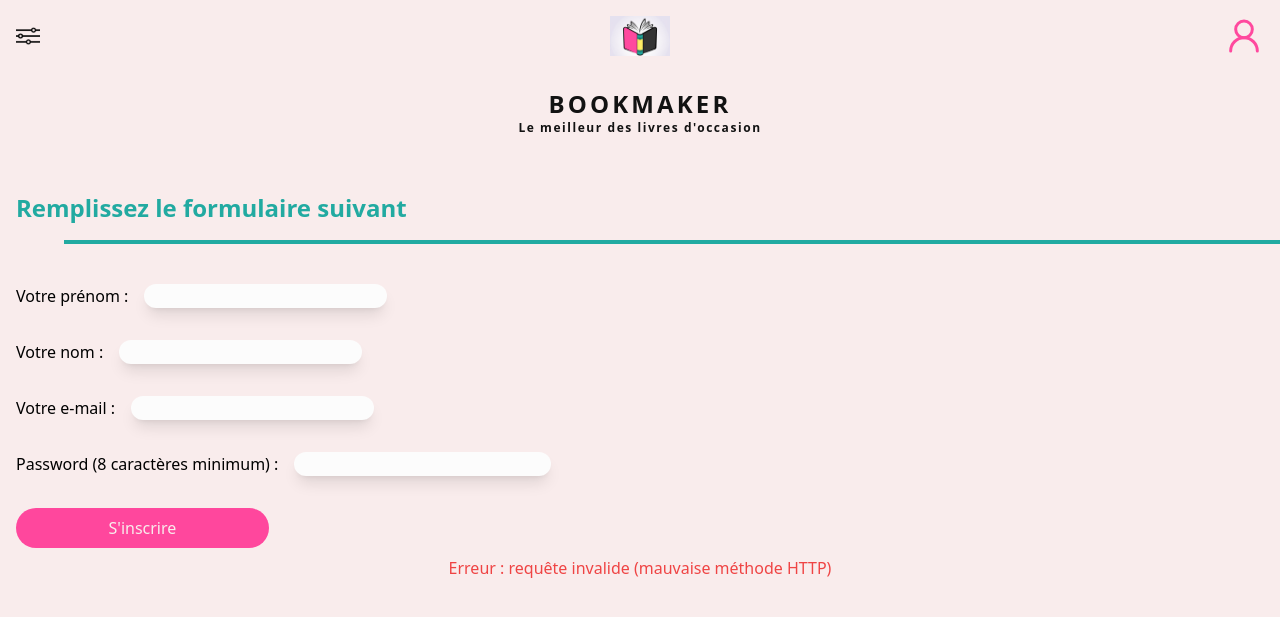
After one commit to Esteranodin/G404_TPsolo_Fil-Rouge, a PHP site: page /public/inscription.php?error=invalidRequest in a window 1280 px wide; the page is wider, and only the part inside the window is pictured. The commit adds this page. Shown: the top 617 px of that part. Run offline with PHP 8.4, Linux system fonts and the light colour scheme.

Commit message:
ADD: page co

```diff
--- a/assets/css/output.css
+++ b/assets/css/output.css
@@ -711,6 +747,10 @@ video {
 
 .w-full{
   width: 100%;
+}
+
+.w-\[20\%\]{
+  width: 20%;
 }
 
 .cursor-pointer{
@@ -810,6 +866,11 @@ video {
   border-color: hsl(176 67 40 / var(--tw-border-opacity, 1));
 }
 
+.border-primary-grey{
+  --tw-border-opacity: 1;
+  border-color: hsl(0 0 20 / var(--tw-border-opacity, 1));
+}
+
 .bg-neutral-black{
   --tw-bg-opacity: 1;
   background-color: hsl(0 0 7 / var(--tw-bg-opacity, 1));
@@ -821,6 +882,11 @@ video {
 }
 
 .bg-neutral-white{
+  --tw-bg-opacity: 1;
+  background-color: hsl(0 0 99 / var(--tw-bg-opacity, 1));
+}
+
+.bg-neutral-white-off{
   --tw-bg-opacity: 1;
   background-color: hsl(0 52 95 / var(--tw-bg-opacity, 1));
 }
@@ -888,6 +964,16 @@ video {
 .py-1{
   padding-top: 0.25rem;
   padding-bottom: 0.25rem;
+}
+
+.py-2{
+  padding-top: 0.5rem;
+  padding-bottom: 0.5rem;
+}
+
+.px-2{
+  padding-left: 0.5rem;
+  padding-right: 0.5rem;
 }
 
 .py-4{
@@ -903,16 +989,20 @@ video {
   padding-bottom: 0.5rem;
 }
 
-.pl-2{
-  padding-left: 0.5rem;
-}
-
 .pl-4{
   padding-left: 1rem;
 }
 
+.ps-3{
+  padding-inline-start: 0.75rem;
+}
+
 .ps-6{
   padding-inline-start: 1.5rem;
+}
+
+.pt-10{
+  padding-top: 2.5rem;
 }
 
 .pt-20{
@@ -921,6 +1011,26 @@ video {
 
 .pt-4{
   padding-top: 1rem;
+}
+
+.pl-10{
+  padding-left: 2.5rem;
+}
+
+.pl-2{
+  padding-left: 0.5rem;
+}
+
+.pb-4{
+  padding-bottom: 1rem;
+}
+
+.pb-3{
+  padding-bottom: 0.75rem;
+}
+
+.pt-3{
+  padding-top: 0.75rem;
 }
 
 .text-center{
@@ -977,9 +1087,14 @@ video {
   color: hsl(0 0 7 / var(--tw-text-opacity, 1));
 }
 
-.text-neutral-white{
+.text-neutral-white-off{
   --tw-text-opacity: 1;
   color: hsl(0 52 95 / var(--tw-text-opacity, 1));
+}
+
+.text-primary-blue{
+  --tw-text-opacity: 1;
+  color: hsl(176 67 40 / var(--tw-text-opacity, 1));
 }
 
 .text-primary-grey{
@@ -992,9 +1107,24 @@ video {
   color: hsl(332 100 64 / var(--tw-text-opacity, 1));
 }
 
+.text-gray-300{
+  --tw-text-opacity: 1;
+  color: rgb(209 213 219 / var(--tw-text-opacity, 1));
+}
+
 .text-white{
   --tw-text-opacity: 1;
   color: rgb(255 255 255 / var(--tw-text-opacity, 1));
+}
+
+.text-neutral-white{
+  --tw-text-opacity: 1;
+  color: hsl(0 0 99 / var(--tw-text-opacity, 1));
+}
+
+.text-red-500{
+  --tw-text-opacity: 1;
+  color: rgb(239 68 68 / var(--tw-text-opacity, 1));
 }
 
 .placeholder-primary-grey::-moz-placeholder{
--- a/memo.txt
+++ b/memo.txt
@@ -4,4 +4,6 @@ Si le temsp pedt refactorisation :
     - script pour hidden les éléments du header suivant endroit où l'on se trouve, comme icone de connexion sur page de connexion
 
 
+Améliorer design nav barre comme grosseur logo > au reste + rond
+
 penser a merge le main sur de branches que je retravaille dessus
--- a/public/components/header.php
+++ b/public/components/header.php
@@ -1,5 +1,5 @@
 <?php
-// session_start();
+session_start();
 
 // Pour chemin absolu
 // $basePath = $_SERVER['DOCUMENT_ROOT'] . '/wamp_G404/G404_TPsolo_Fil-Rouge';
--- /dev/null
+++ b/public/inscription.php
@@ -0,0 +1,89 @@
+<?php
+
+require_once("./components/htmlStart.php");
+require_once("./components/header.php");
+
+?>
+
+
+<body class="bg-neutral-white-off text-paragraph font-body">
+
+    <main>
+
+        <section>
+            <h2 class="text-primary-blue font-title text-2xl font-bold pt-4 pb-4 pl-4">Remplissez le formulaire suivant</h2>
+            <hr class="border-2 border-primary-blue w-full ml-16">
+
+            <div class="pt-10 pb-2 pl-4">
+
+                <form action="../process/process_inscription.php" method="post" class="flex flex-col gap-8">
+
+                    <div class="flex gap-4">
+                        <label for="firstname">Votre prénom :</label>
+                        <input class="shadow-lg ps-3 text-paragraph placeholder-primary-grey border-primary-grey rounded-3xl bg-neutral-white focus:ring-primary-blue focus:border-primary-blue" type="text" id="firstname" name="firstname" required />
+                    </div>
+
+                    <div class="flex gap-4">
+                        <label for="lastname">Votre nom :</label>
+                        <input class="shadow-lg ps-3 text-paragraph placeholder-primary-grey border-primary-grey rounded-3xl bg-neutral-white focus:ring-primary-blue focus:border-primary-blue" type="text" id="lastname" name="lastname" required />
+                    </div>
+
+                    <div class="flex gap-4">
+                        <label for="mail">Votre e-mail :</label>
+                        <input class="shadow-lg ps-3 text-paragraph placeholder-primary-grey border-primary-grey rounded-3xl bg-neutral-white focus:ring-primary-blue focus:border-primary-blue" type="text" id="mail" name="mail" required />
+                    </div>
+
+                    <div class="flex gap-4">
+                        <label for="password">Password (8 caractères minimum) :</label>
+                        <input class="shadow-lg ps-3 font-semibold text-paragraph placeholder-primary-grey border-primary-grey  rounded-3xl bg-neutral-white focus:ring-primary-blue focus:border-primary-blue" type="password" id="password" name="password" minlength="8" required />
+                    </div>
+
+                    <input type="submit" value="S'inscrire" class="bg-primary-pink rounded-[60px] font-medium text-neutral-white-off py-2 px-6 text-center w-[20%]" />
+
+                </form>
+
+            </div>
+
+        </section>
+
+        <!-- Erreurs -->
+
+        <?php
+        if (isset($_GET["error"])) {
+        ?>
+            <p class="text-center text-red-500">
+
+            <?php
+
+switch ($_GET["error"]) {
+    case 'invalidRequest':
+        ?> Erreur : requête invalide (mauvaise méthode HTTP) <?php
+        break;
+    case 'removedInput':
+        ?> Erreur : un ou plusieurs inputs sont manquants <?php
+        break;
+    case 'emptyInputs':
+        ?> Erreur : vous n'avez pas tout rempli <?php
+        break;
+    case 'tooLong':
+        ?> Erreur : l'username ou le mot de passe est trop long <?php
+        break;
+    case 'incorrectMail':
+        ?> Erreur : e-mail incorrect <?php
+        break;
+    case 'takenUsername':
+        ?> Erreur : ce nom d'utilisateur est déjà pris <?php
+        break;
+    case 'takenMail':
+        ?> Erreur : cet e-mail est déjà utilisé <?php
+        break;
+    default:
+        break;
+}}
+?>
+
+    </main>
+
+</body>
+
+</html>
--- a/tailwind.config.js
+++ b/tailwind.config.js
@@ -18,7 +18,8 @@ module.exports = {
           'pink': 'hsl(332, 100, 64)',
         },
         neutral: {
-          'white': 'hsl(0, 52, 95)',
+          'white': 'hsl(0, 0, 99)',
+          'white-off': 'hsl(0, 52, 95)',
           'black': 'hsl(0, 0, 7)',
           'grey': 'hsl(264, 24, 96)',
         },
```
Also changed, not shown: other parts of assets/css/output.css (+80 -12 lines), index.php (+17 -19 lines), process/process_connexion.php (+31 -29 lines), process/process_inscription.php (added, +94 -0 lines), public/account.php (added, +41 -0 lines), public/connexion.php (+21 -7 lines).
